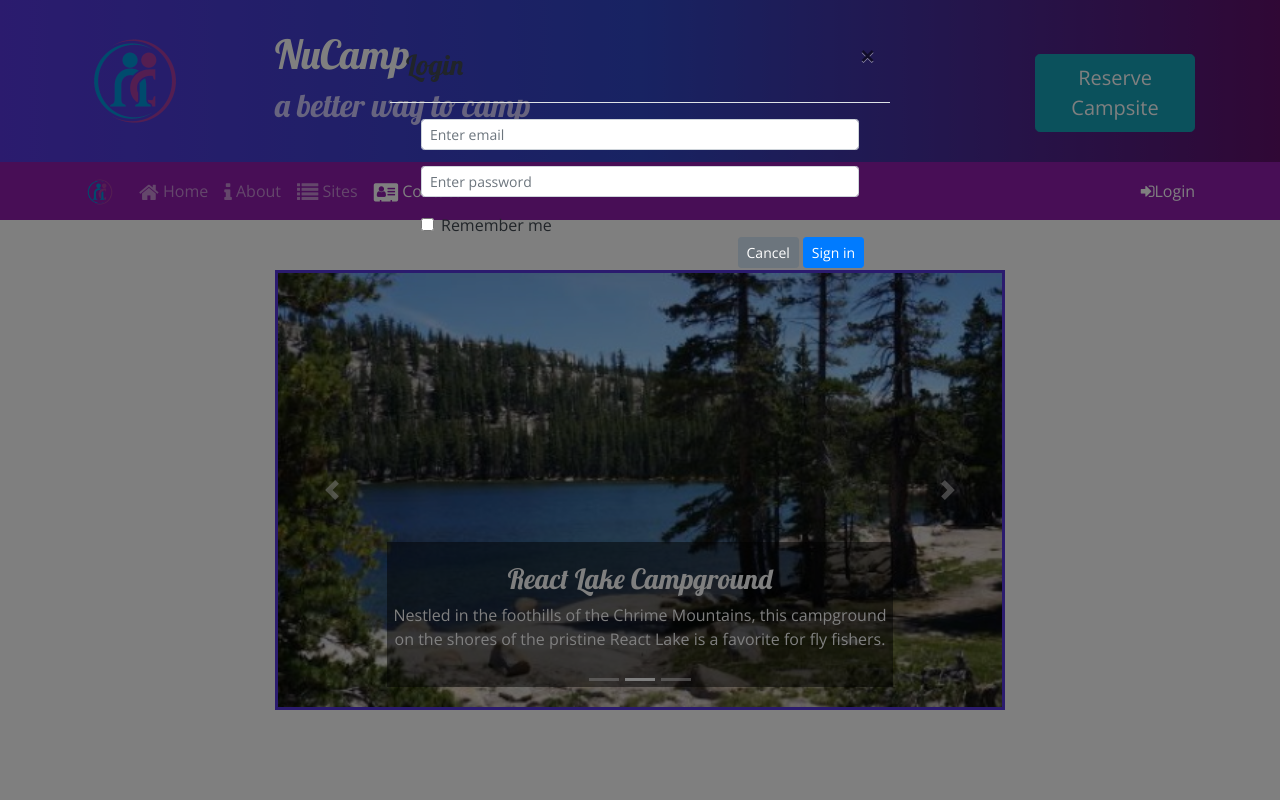
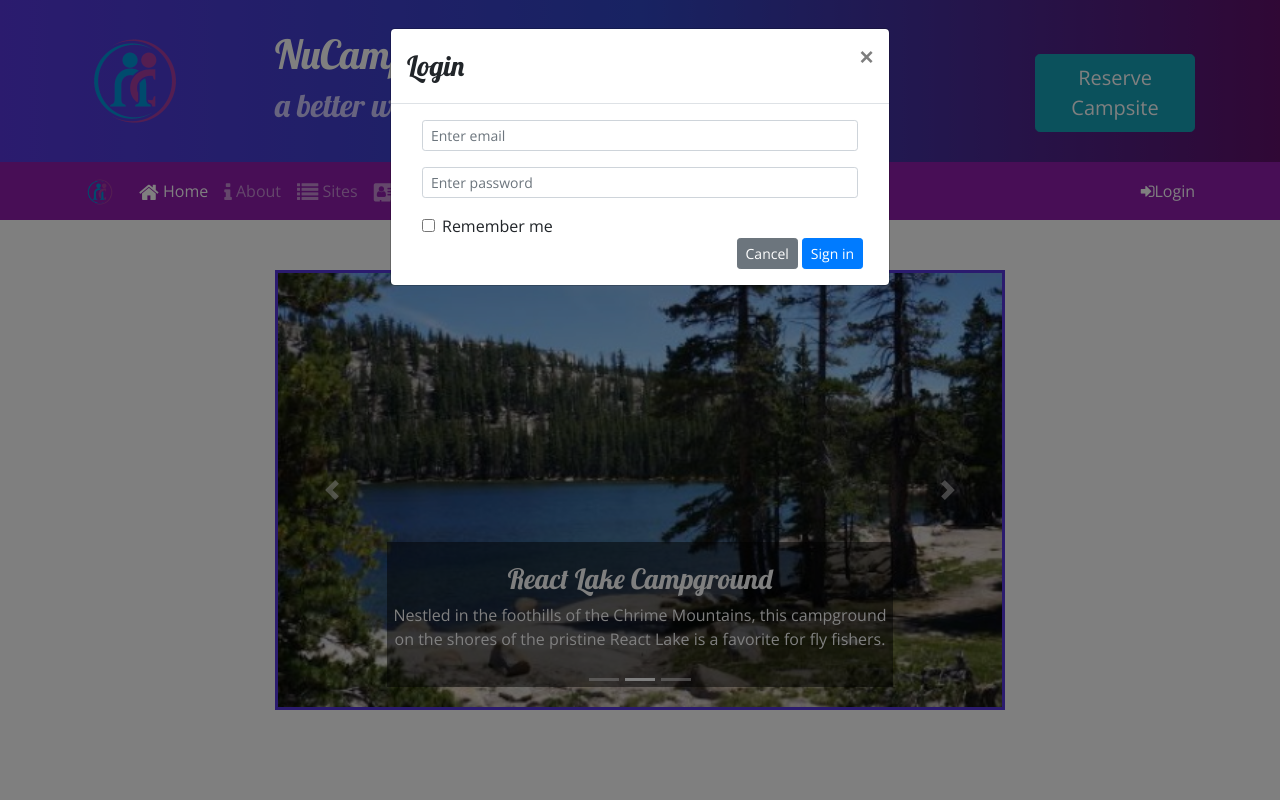
Before and after one commit to IsaacMunoz1490/campsite, a website: page index.html in a window 1280 px wide. Both pictures are taken after a click on the button "Login". Shown: the top 800 px of the page. Drawn offline with nearby package versions, Linux system fonts and the light colour scheme.

Commit message:
Modal Update

```diff
--- a/css/styles.css
+++ b/css/styles.css
@@ -34,13 +34,18 @@ header h2 {
     background-color: #901cad;
 }
 
+
 a , a:hover {
     color: inherit;
     text-decoration: none;
 }
+
+
 .carousel-caption {
     background-color: rgba(0,0,0,0.5);
 }
+
+
 .carousel {
     border: solid #5637DD;
 }
--- a/index.html
+++ b/index.html
@@ -50,10 +50,10 @@
             </button>
             <div class="collapse navbar-collapse" id="nucampNavbar">
                 <ul class="navbar-nav">
-                    <li class="nav-item"><a class="nav-link" href="index.html"><i class="fa fa-home fa-lg"></i> Home</a></li>
+                    <li class="nav-item active"><a class="nav-link" href="index.html"><i class="fa fa-home fa-lg"></i> Home</a></li>
                     <li class="nav-item"><a class="nav-link" href="aboutus.html"><i class="fa fa-info fa-lg"></i> About</a></li>
                     <li class="nav-item"><a class="nav-link" href="#"><i class="fa fa-list fa-lg"></i> Sites</a></li>
-                    <li class="nav-item active"><a class="nav-link" href="contactus.html"><i class="fa fa-address-card fa-lg"></i> Contact</a></li>
+                    <li class="nav-item "><a class="nav-link" href="contactus.html"><i class="fa fa-address-card fa-lg"></i> Contact</a></li>
                 </ul>
                     <span class="navbar-text ml-auto">
                         <a role="button" data-toggle="modal" data-target="#loginModal">
@@ -65,7 +65,7 @@
 </nav>
 <div id="loginModal" class="modal fade" role="dialog">
     <div class="modal-dialog" role="document">
-        <div modal="modal-content">
+        <div class="modal-content">
             <div class="modal-header">
                 <h3 class="modal-title">Login</h3>
                 <button type="button" class="close" data-dismiss="modal">&times;</button>
@@ -102,6 +102,8 @@
 
 <!-- end of navbar -->
 <!-- Task 2 -->
+
+
 <div class="container">
 
     <div class="row row-content">
@@ -112,7 +114,7 @@
                     <li data-target="#homeCarousel" data-slide-to="1"></li>
                     <li data-target="#homeCarousel" data-slide-to="2"></li>
                 </ol>
-
+<!-- In this lesson, you learned how to implement a Bootstrap carousel with three carousel items, along with captions, indicators, and manual controls, with the help of more HTML data attributes. You also practiced using a few more Bootstrap utility classes (d-block, w-100, mx-auto) as well as the col-auto Bootstrap grid class -->
                 <div class="carousel-inner">
                     <div class="carousel-item active">
                         <img class="d-block w-100" src="img/breadcrumb-trail.jpg" alt="Breadcrumb Trail Campground"/>
```
Also changed, not shown: aboutus.html (+2 -2 lines), contactus.html (+1 -1 lines), 1 other file.
